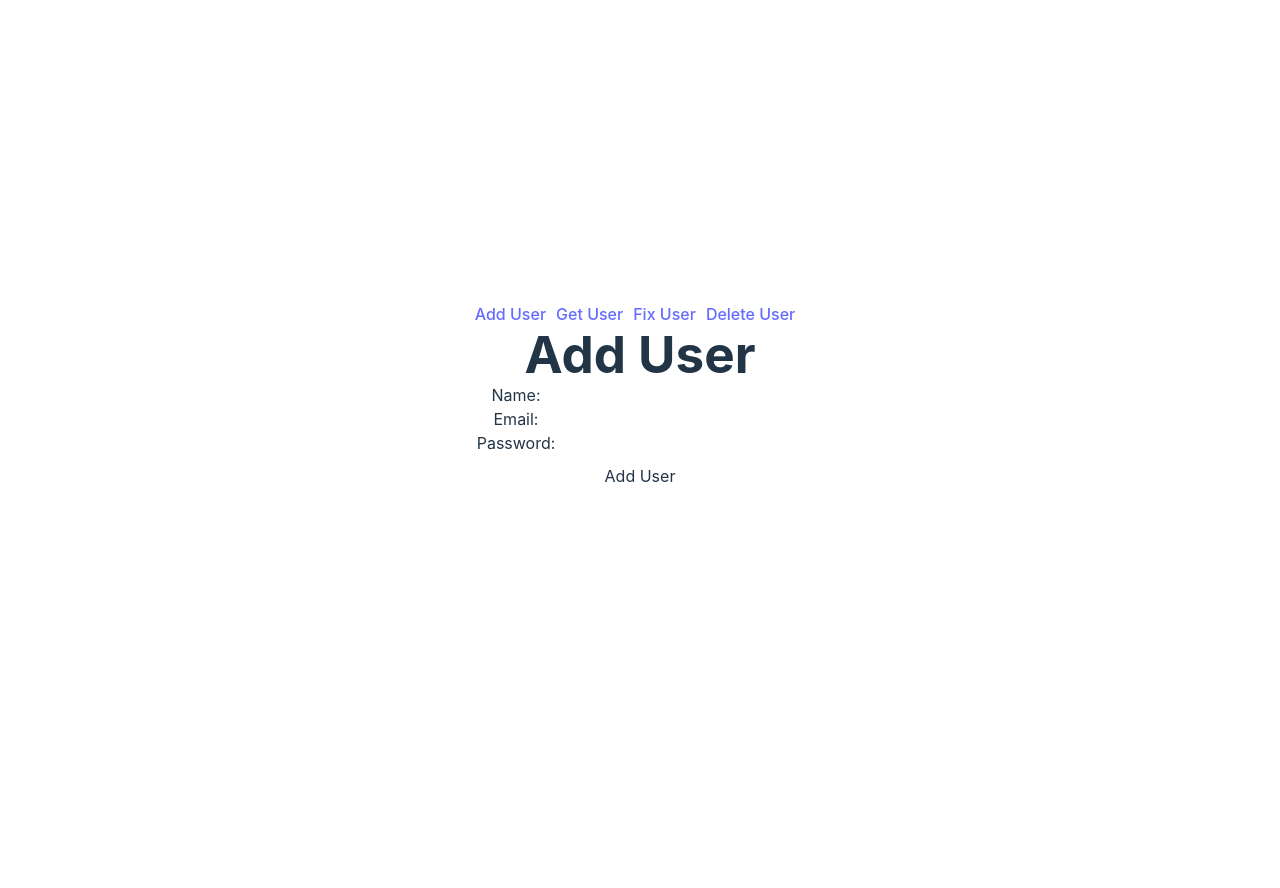
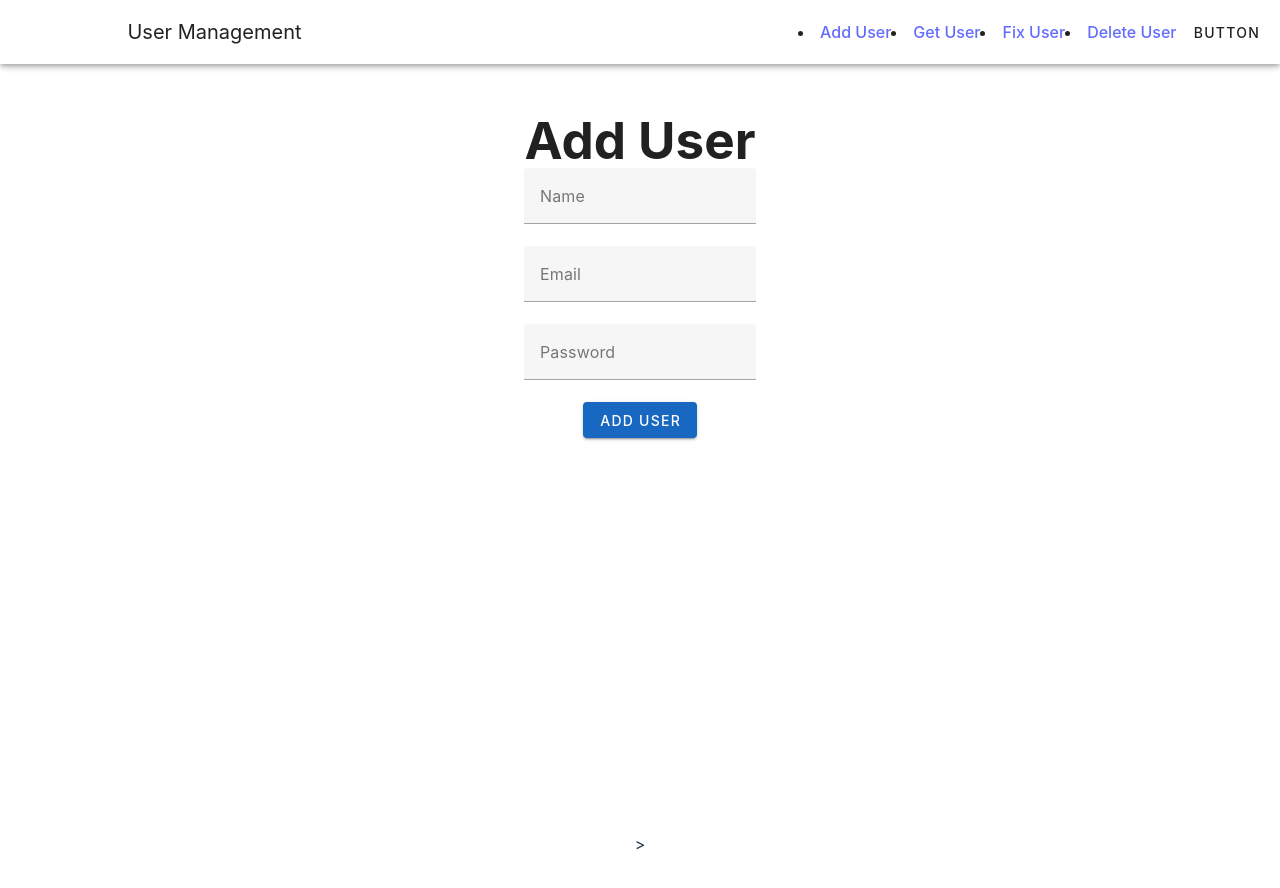
Before and after one commit to SoWiEee/SpringBoot-RESTful-Server, a Vue app in the folder src/frontend/: page /add_user in a window 1280 px wide. Before the commit the page ends 800 px from the top, so only its background shows below. Built offline with nearby package versions, Linux system fonts and the light colour scheme.

Commit message:
rewrite test page with vue

```diff
--- a/src/frontend/src/App.vue
+++ b/src/frontend/src/App.vue
@@ -1,15 +1,18 @@
 <template>
-  <div id="app">
-    <nav>
-      <ul>
-        <li><router-link to="/add_user">Add User</router-link></li>
-        <li><router-link to="/get_user">Get User</router-link></li>
-        <li><router-link to="/fix_user">Fix User</router-link></li>
-        <li><router-link to="/delete_user">Delete User</router-link></li>
-      </ul>
-    </nav>
-    <router-view></router-view>
-  </div>
+  <v-app>
+    <v-app-bar app>
+      <v-toolbar-title>User Management</v-toolbar-title>
+      <v-spacer></v-spacer>
+      <li><router-link to="/add_user">Add User</router-link></li>
+      <li><router-link to="/get_user">Get User</router-link></li>
+      <li><router-link to="/fix_user">Fix User</router-link></li>
+      <li><router-link to="/delete_user">Delete User</router-link></li>
+      <v-btn>Button</v-btn>
+    </v-app-bar>
+    <v-main>
+      <router-view></router-view>
+    </v-main>
+  </v-app>>
 </template>
 
 <script>
@@ -17,15 +20,3 @@ export default {
   name: 'App'
 };
 </script>
-
-<style>
-  nav ul {
-    list-style-type: none;
-    padding: 0;
-  }
-
-  nav ul li {
-    display: inline;
-    margin-right: 10px;
-  }
-</style>
--- a/src/frontend/src/components/AddUser.vue
+++ b/src/frontend/src/components/AddUser.vue
@@ -1,26 +1,16 @@
 <template>
-  <div>
-    <h1>Add User</h1>
-    <form @submit.prevent="addUser">
-      <div>
-        <label for="name">Name:</label>
-        <input v-model="name" type="text" id="name" required>
-      </div>
-      <div>
-        <label for="email">Email:</label>
-        <input v-model="email" type="email" id="email" required>
-      </div>
-      <div>
-        <label for="password">Password:</label>
-        <input v-model="password" type="password" id="password" required>
-      </div>
-      <div>
-        <button type="submit">Add User</button>
-      </div>
-    </form>
-    <p v-if="message">{{ message }}</p>
-  </div>
+  <v-container>
+      <h1>Add User</h1>
+      <v-form @submit.prevent="addUser" ref="form">
+        <v-text-field v-model="name" label="Name" required></v-text-field>
+        <v-text-field v-model="email" label="Email" type="email" required></v-text-field>
+        <v-text-field v-model="password" label="Password" type="password" required></v-text-field>
+        <v-btn type="submit" color="primary">Add User</v-btn>
+      </v-form>
+    <v-alert v-if="message" type="info">{{ message }}</v-alert>
+  </v-container>
 </template>
+
 
 <script>
 export default {
```
Also changed, not shown: src/frontend/src/components/Header.vue (added).
